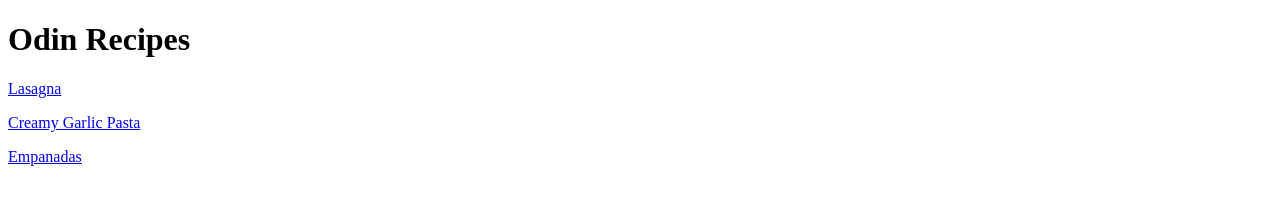
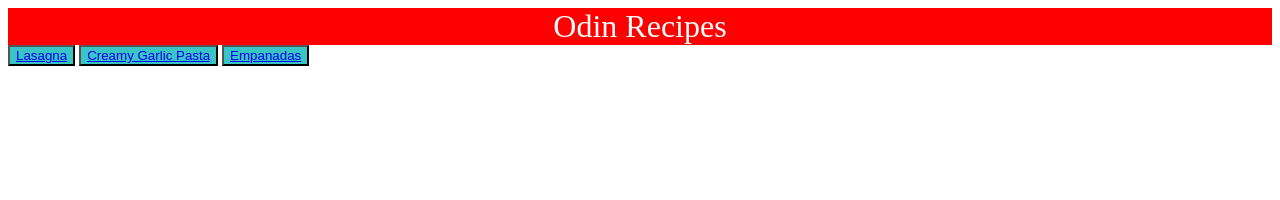
Before and after one commit to damianbaladas/odin-recipes, a plain HTML site: page odin-recipes/index.html in a window 1280 px wide. Drawn offline with Linux system fonts and the light colour scheme.

Commit message:
Add files via upload

```diff
--- a/odin-recipes/index.html
+++ b/odin-recipes/index.html
@@ -5,11 +5,13 @@
     <meta http-equiv="X-UA-Compatible" content="IE=edge">
     <meta name="viewport" content="width=device-width, initial-scale=1.0">
     <title>Odin Recipes</title>
+    <link rel="stylesheet" href="style.css">
 </head>
+
 <body>
-    <h1>Odin Recipes</h1>
-    <p><a href="recipes/lasagna.html">Lasagna</a></p>
-    <p></p><a href="recipes/c_g_p.html">Creamy Garlic Pasta</a></p>
-    <p></p><a href="recipes/empanadas.html">Empanadas</a></p>
+        <div>Odin Recipes</div>
+        <button><a href="recipes/lasagna.html">Lasagna</a></button>
+        <button><a href="recipes/c_g_p.html">Creamy Garlic Pasta</a></button>
+        <button><a href="recipes/empanadas.html">Empanadas</a></button>
 </body>
 </html>
--- /dev/null
+++ b/odin-recipes/style.css
@@ -0,0 +1,11 @@
+div{
+    color: white;
+    background-color: red;
+    font-size: 32px;
+    text-align: center;
+}
+
+button{
+    background-color: rgb(57, 197, 197);
+    color: rgb(240, 226, 209);
+}
```
